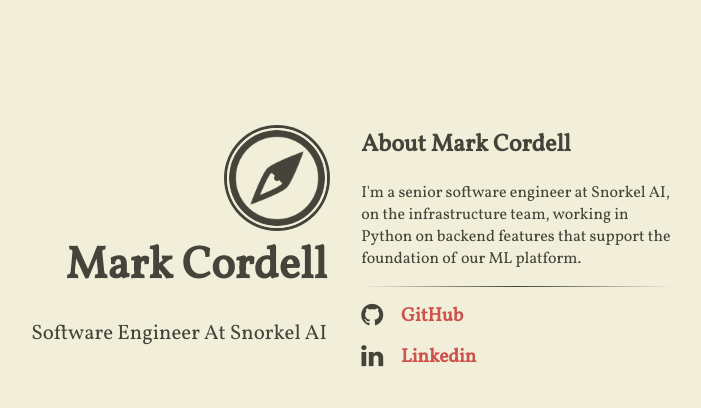
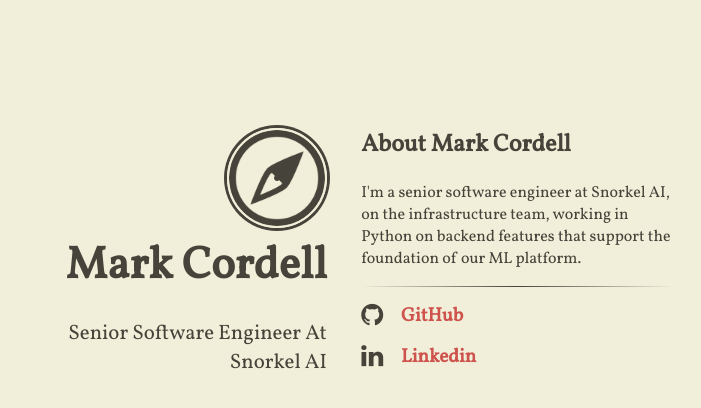
Before and after one commit to markcordell/markcordell.github.io, a Jekyll site: the page built from index.html, in a window 1280 px wide. Shown: the top 408 px of the page, without its empty margins (306-1007 px from the left). Built offline with Jekyll 4.4.1, drawn with Linux system fonts in a browser that asks for light colours; nearby versions of some CDN libraries.

Commit message:
updates my title

```diff
--- a/_config.yml
+++ b/_config.yml
@@ -9,7 +9,7 @@ compass:
   # author will appear under the avatar (optional)
   author: "Mark Cordell"
   # tagline will appear under the title (optional)
-  tagline: "Software Engineer At Snorkel AI"
+  tagline: "Senior Software Engineer At Snorkel AI"
   # if include_content is true, the contents of the content.html include will be
   # added right above the generated item list, if present
   include_content: true
```
